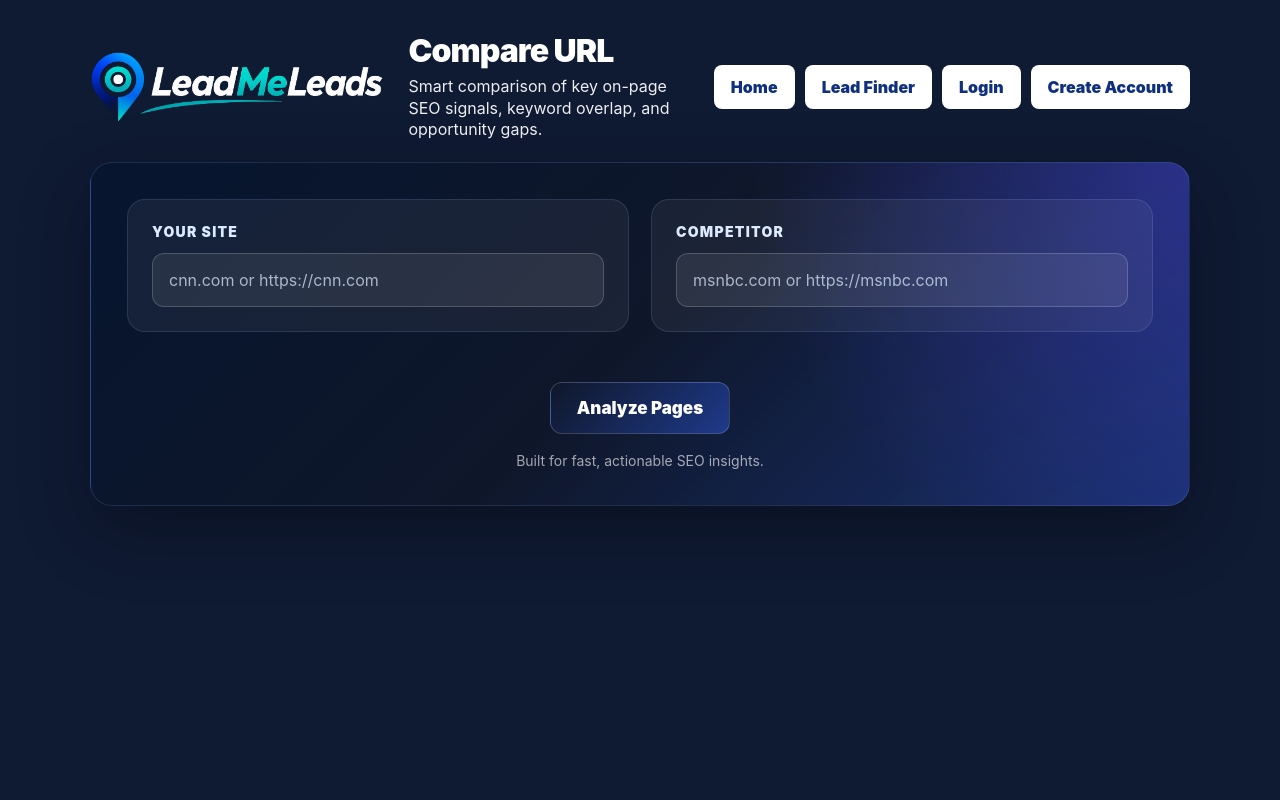
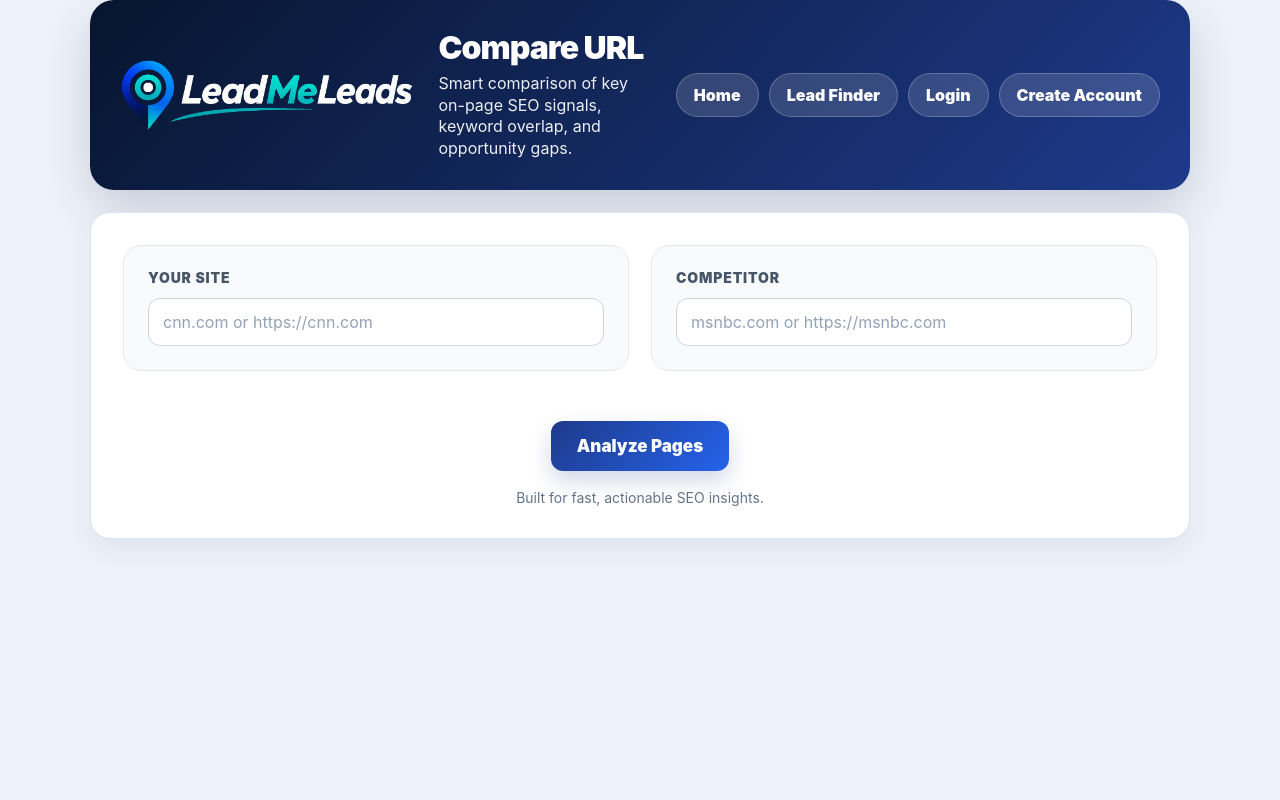
Before and after one commit to strollan/seo-app, a FastAPI app: page /compare in a window 1280 px wide. Run offline with FastAPI, Linux system fonts and the light colour scheme.

Commit message:
Restyle Compare URLs page to match Lead Finder
Co-Authored-By: Claude Sonnet 5 <noreply@anthropic.com>

```diff
--- a/app/templates/compare.html
+++ b/app/templates/compare.html
@@ -11,11 +11,8 @@
 body {
     margin: 0;
     font-family: -apple-system, BlinkMacSystemFont, "Segoe UI", Roboto, Arial, sans-serif;
-    background:
-        radial-gradient(circle at top right, rgba(37, 99, 235, 0.45), transparent 36%),
-        radial-gradient(circle at bottom left, rgba(79, 70, 229, 0.35), transparent 34%),
-        linear-gradient(135deg, #07152f, #0f172a, #172554, #1e1b4b);
-    color: white;
+    background: #eef3fb;
+    color: #0f172a;
     min-height: 100vh;
 }
 
@@ -26,14 +23,11 @@ body {
 }
 
 .hero {
-    background:
-        radial-gradient(circle at top right, rgba(124, 58, 237, 0.42), transparent 36%),
-        radial-gradient(circle at bottom left, rgba(37, 99, 235, 0.36), transparent 34%),
-        linear-gradient(135deg, #07152f, #0f172a, #1e3a8a, #4c1d95);
-    border: 1px solid rgba(191, 219, 254, 0.22);
-    border-radius: 22px;
-    padding: 34px;
-    box-shadow: 0 24px 70px rgba(0,0,0,0.32);
+    background: linear-gradient(135deg, #07152f, #1e3a8a);
+    color: white;
+    border-radius: 24px;
+    padding: 30px;
+    box-shadow: 0 18px 48px rgba(15,23,42,.18);
     margin-bottom: 22px;
 }
 
@@ -88,13 +82,12 @@ body {
 }
 
 .card {
-    background:
-        radial-gradient(circle at top right, rgba(79, 70, 229, 0.38), transparent 38%),
-        linear-gradient(135deg, rgba(7, 21, 47, 0.96), rgba(15, 23, 42, 0.96), rgba(30, 58, 138, 0.7));
-    border: 1px solid rgba(147, 197, 253, 0.14);
-    border-radius: 22px;
-    padding: 36px;
-    box-shadow: 0 24px 70px rgba(0,0,0,0.32);
+    background: white;
+    color: #0f172a;
+    border: 1px solid #dbe4f0;
+    border-radius: 20px;
+    padding: 32px;
+    box-shadow: 0 10px 28px rgba(15,23,42,.07);
 }
 
 .form-grid {
@@ -104,8 +97,8 @@ body {
 }
 
 .input-card {
-    background: rgba(255,255,255,0.055);
-    border: 1px solid rgba(147, 197, 253, 0.14);
+    background: #f8fafc;
+    border: 1px solid #e2e8f0;
     border-radius: 18px;
     padding: 24px;
 }
@@ -113,37 +106,37 @@ body {
 label {
     display: block;
     margin-bottom: 12px;
-    font-size: 14px;
+    font-size: 12px;
     font-weight: 900;
-    letter-spacing: 0.09em;
+    letter-spacing: 0.06em;
     text-transform: uppercase;
-    color: #dbeafe;
+    color: #475569;
 }
 
 input {
     width: 100%;
-    padding: 16px;
+    padding: 13px 14px;
     border-radius: 12px;
-    border: 1px solid rgba(255,255,255,0.18);
-    background: rgba(255,255,255,0.075);
-    color: white;
+    border: 1px solid #cbd5e1;
+    background: white;
+    color: #0f172a;
     font-size: 16px;
     outline: none;
 }
 
 input::placeholder {
-    color: rgba(219,234,254,0.72);
+    color: #94a3b8;
 }
 
 input:focus {
-    border-color: rgba(147, 197, 253, 0.9);
+    border-color: #93c5fd;
     box-shadow: 0 0 0 4px rgba(59, 130, 246, 0.16);
 }
 
 .example {
     margin: 12px 0 0;
     font-size: 14px;
-    color: rgba(219,234,254,0.82);
+    color: #64748b;
 }
 
 .extra-fields {
@@ -154,35 +147,36 @@ input:focus {
 
 button {
     margin-top: 28px;
-    background: linear-gradient(135deg, #0f172a, #1e3a8a);
-    border: 1px solid rgba(255,255,255,0.18);
+    background: linear-gradient(135deg, #1e3a8a, #2563eb);
+    border: 0;
     padding: 15px 26px;
     border-radius: 12px;
     color: white;
     font-size: 17px;
     font-weight: 900;
     cursor: pointer;
+    box-shadow: 0 10px 22px rgba(30, 58, 138, .20);
     transition: 0.2s;
 }
 
 button:hover {
     transform: translateY(-2px);
-    box-shadow: 0 14px 28px rgba(0,0,0,0.25);
+    box-shadow: 0 14px 28px rgba(30, 58, 138, .28);
 }
 
 .loading {
     display: none;
     margin-top: 18px;
     font-weight: 800;
-    color: rgba(255,255,255,0.92);
+    color: #334155;
 }
 
 .spinner {
     display: inline-block;
     width: 18px;
     height: 18px;
-    border: 3px solid rgba(255,255,255,0.35);
-    border-top-color: white;
+    border: 3px solid #cbd5e1;
+    border-top-color: #1e3a8a;
     border-radius: 50%;
     animation: spin 0.8s linear infinite;
     vertical-align: middle;
@@ -191,7 +185,7 @@ button:hover {
 
 .footer-note {
     margin-top: 18px;
-    color: rgba(255,255,255,0.62);
+    color: #64748b;
     font-size: 14px;
 }
 
@@ -249,22 +243,23 @@ button:hover {
 .nav a,
 .report-actions a,
 .header-actions a {
-    background: linear-gradient(135deg, #0f172a, #1e3a8a) !important;
+    background: rgba(255,255,255,.14) !important;
     color: #ffffff !important;
-    border: 1px solid rgba(255,255,255,0.18) !important;
-    padding: 13px 18px !important;
-    border-radius: 12px !important;
+    border: 1px solid rgba(255,255,255,.22) !important;
+    padding: 10px 14px !important;
+    border-radius: 999px !important;
     text-decoration: none !important;
-    font-weight: 800 !important;
-    box-shadow: 0 10px 24px rgba(0,0,0,0.18) !important;
+    font-weight: 900 !important;
+    box-shadow: none !important;
 }
 
 .nav a.active,
 .nav a:hover,
 .report-actions a:hover,
 .header-actions a:hover {
-    transform: translateY(-1px);
-    box-shadow: 0 14px 28px rgba(0,0,0,0.24) !important;
+    transform: none;
+    background: rgba(255,255,255,.25) !important;
+    box-shadow: none !important;
 }
 
 
@@ -553,6 +548,93 @@ button:hover {
     width: auto !important;
     max-width: none !important;
 }
+
+/* static/css/styles.css has a "FINAL HEADER LOCK" section that forces
+   body{background:#0f1a33}, .hero{background:transparent, padding:0,
+   margin zeroed}, and .nav a / .hero .nav a / .header .nav a to solid
+   white pills, all !important. That section is what makes every page
+   using this stylesheet render as one flat dark page instead of a light
+   page with a contained dark header card. Override everything it touches
+   here, scoped to this page only (so /history, /report, /settings, which
+   also use this stylesheet, are unaffected), matching or exceeding its
+   selectors' specificity so this wins regardless of source order. */
+body {
+    background: #eef3fb !important;
+    padding: 0 !important;
+}
+
+.hero {
+    background: linear-gradient(135deg, #07152f, #1e3a8a) !important;
+    border: 0 !important;
+    border-radius: 24px !important;
+    padding: 30px !important;
+    margin: 0 0 22px 0 !important;
+    box-shadow: 0 18px 48px rgba(15,23,42,.18) !important;
+}
+
+.header {
+    height: auto !important;
+    min-height: 0 !important;
+}
+
+.nav a,
+.hero .nav a,
+.header .nav a,
+.report-actions a,
+.header-actions a,
+.top-actions a,
+.header .btn {
+    background: rgba(255,255,255,.14) !important;
+    color: #ffffff !important;
+    border: 1px solid rgba(255,255,255,.22) !important;
+    border-radius: 999px !important;
+    box-shadow: none !important;
+    font-weight: 900 !important;
+}
+
+.nav a:hover,
+.hero .nav a:hover,
+.header .nav a:hover,
+.report-actions a:hover,
+.header-actions a:hover,
+.top-actions a:hover,
+.header .btn:hover {
+    background: rgba(255,255,255,.25) !important;
+    color: #ffffff !important;
+    transform: none !important;
+}
+
+/* Same shared-stylesheet lock also forces .nav to flex-wrap:nowrap, which
+   clips the nav pills on a narrow phone instead of wrapping (same bug
+   already fixed on /history). Match Lead Finder's clean mobile wrap. */
+@media (max-width: 850px) {
+    .header {
+        flex-direction: column !important;
+        align-items: flex-start !important;
+        height: auto !important;
+        min-height: 0 !important;
+        gap: 16px !important;
+    }
+
+    .header-left {
+        width: 100% !important;
+    }
+
+    .nav,
+    .hero .nav {
+        flex-wrap: wrap !important;
+        justify-content: center !important;
+        width: 100% !important;
+        margin-left: 0 !important;
+    }
+
+    .nav a,
+    .hero .nav a,
+    .header .nav a {
+        flex: 1 1 calc(50% - 5px) !important;
+        text-align: center !important;
+    }
+}
 </style>
 </head>
 
```
